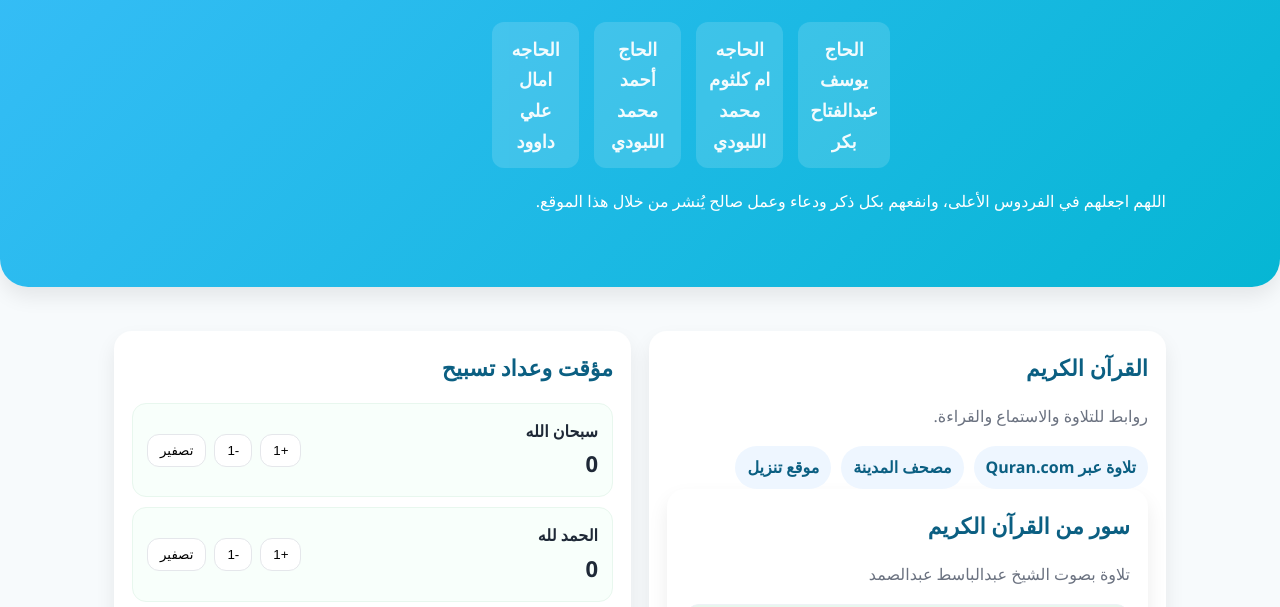
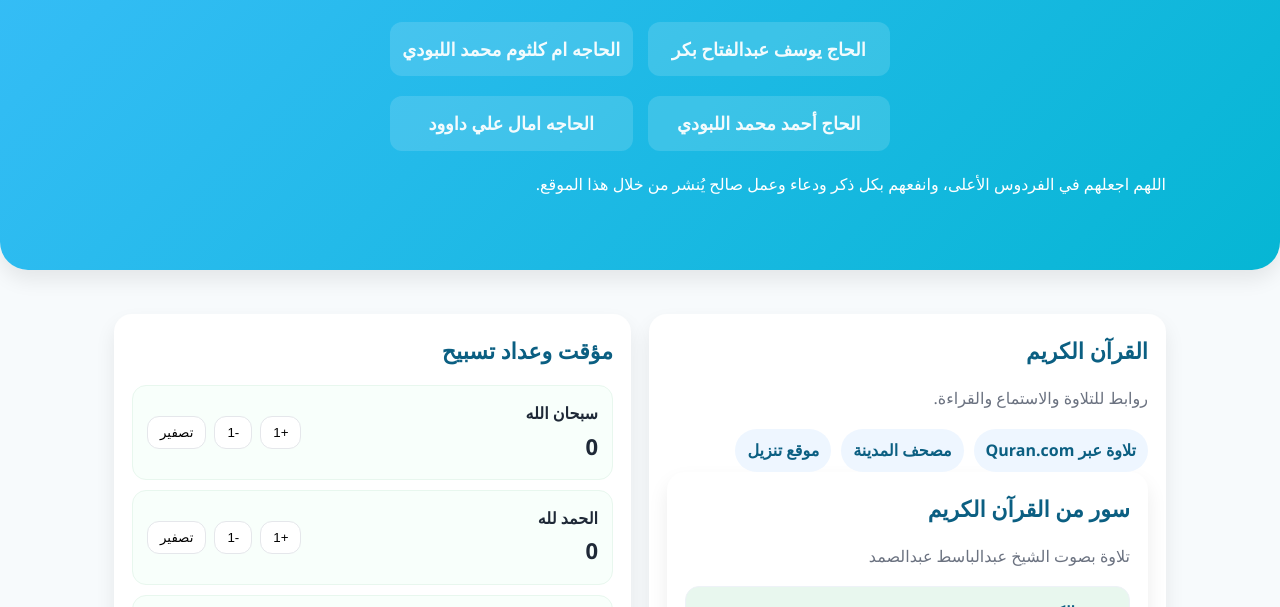
Before and after one commit to Youssef1Moustafa/ongoing-charity, a plain HTML site: page index.html in a window 1280 px wide. Shown: the part 120-727 px from the top of the page. Drawn offline with Linux system fonts and the light colour scheme.

Commit message:
Update style.css

```diff
--- a/style.css
+++ b/style.css
@@ -21,8 +21,8 @@
 
 .names-grid-fixed {
     display: grid;
-    grid-template-columns: repeat(5, 1fr); /* عمودين 5  */
-    grid-template-rows: repeat(1, auto);   /* صفين 1 */
+    grid-template-columns: repeat(2, 1fr); /* عمودين 5  */
+    grid-template-rows: repeat(2, auto);   /* صفين 1 */
     gap: 15px;
     margin: 20px 0;
     max-width: 500px;
```
